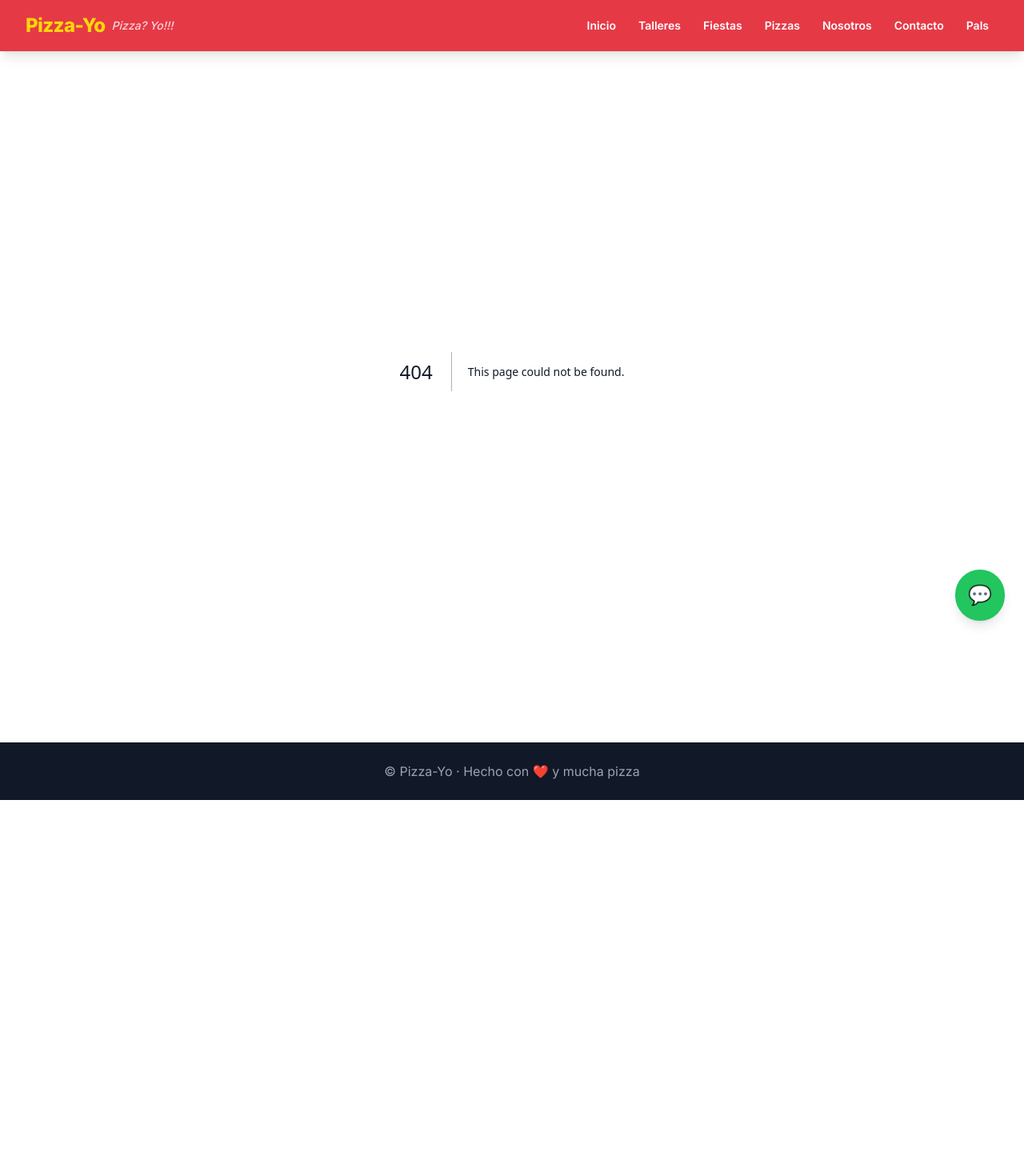
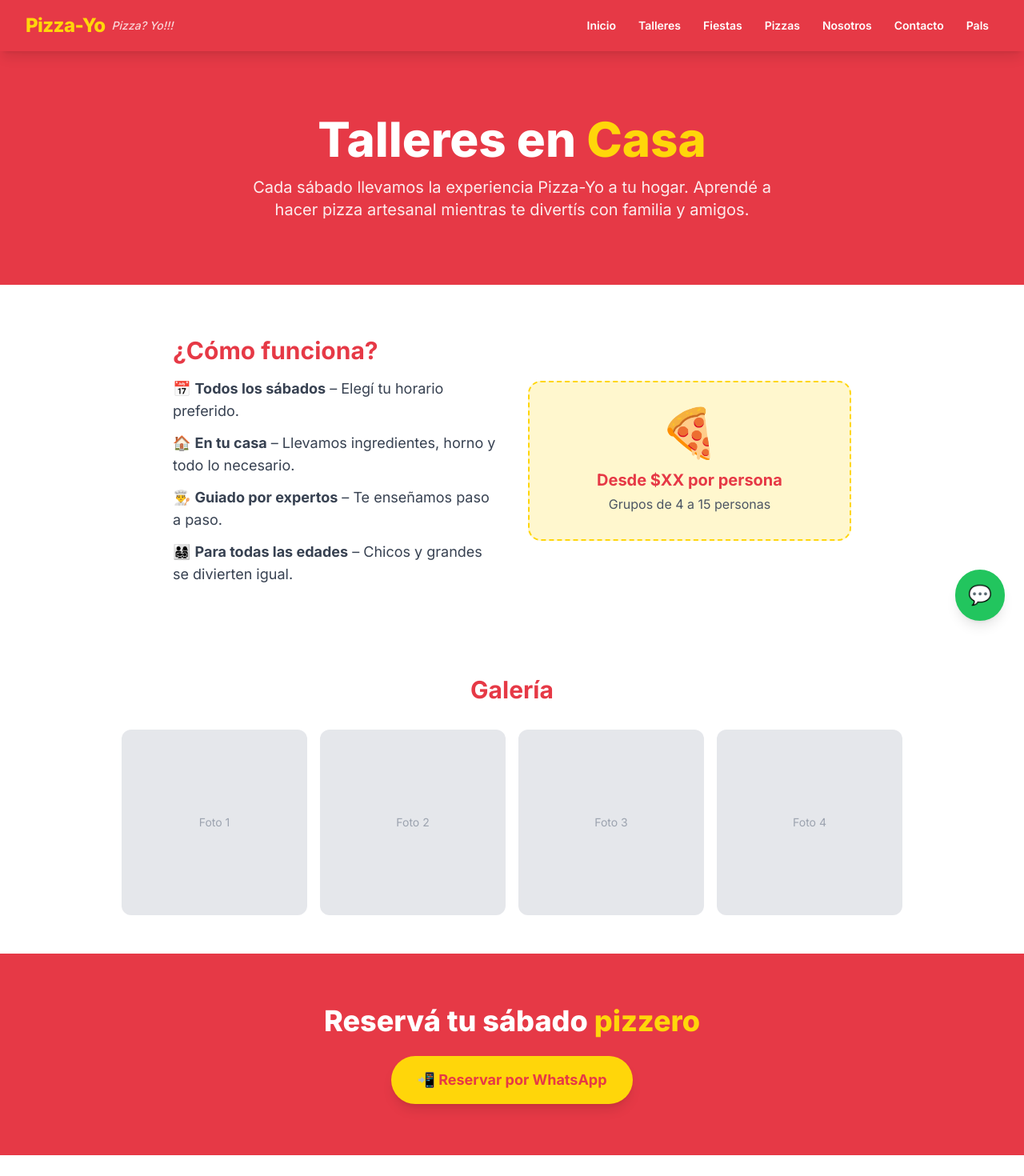
Before and after one commit to toodiaz/pizza-yo-website, a Next.js app: page /talleres in a window 1280 px wide. Before the commit this address had no page. Shown: the top 1470 px of the page at 80% size. Before the commit the page ends 1000 px from the top, so only its background shows below. Built offline with nearby package versions, Linux system fonts and the light colour scheme.

Commit message:
feat: add app/talleres/page.tsx

```diff
--- /dev/null
+++ b/app/talleres/page.tsx
@@ -0,0 +1,69 @@
+import Image from "next/image";
+
+export default function Talleres() {
+  const WA = "https://wa.me/521135759862943271";
+  const gallery = [1, 2, 3, 4];
+
+  return (
+    <main>
+      {/* Header */}
+      <section className="bg-[#E63946] text-white py-20 px-6 text-center">
+        <h1 className="text-5xl md:text-6xl font-extrabold">
+          Talleres en <span className="text-[#FFD60A]">Casa</span>
+        </h1>
+        <p className="mt-4 text-lg md:text-xl max-w-2xl mx-auto opacity-90">
+          Cada sábado llevamos la experiencia Pizza-Yo a tu hogar. Aprendé a hacer pizza artesanal mientras te divertís con familia y amigos.
+        </p>
+      </section>
+
+      {/* Info */}
+      <section className="py-16 px-6 max-w-4xl mx-auto">
+        <div className="grid md:grid-cols-2 gap-10 items-center">
+          <div>
+            <h2 className="text-3xl font-bold text-[#E63946] mb-4">¿Cómo funciona?</h2>
+            <ul className="space-y-3 text-gray-700 text-lg">
+              <li>📅 <strong>Todos los sábados</strong> – Elegí tu horario preferido.</li>
+              <li>🏠 <strong>En tu casa</strong> – Llevamos ingredientes, horno y todo lo necesario.</li>
+              <li>👨‍🍳 <strong>Guiado por expertos</strong> – Te enseñamos paso a paso.</li>
+              <li>👨‍👩‍👧‍👦 <strong>Para todas las edades</strong> – Chicos y grandes se divierten igual.</li>
+            </ul>
+          </div>
+          <div className="bg-[#FFD60A]/20 rounded-2xl p-8 text-center border-2 border-dashed border-[#FFD60A]">
+            <span className="text-6xl">🍕</span>
+            <p className="mt-4 font-bold text-[#E63946] text-xl">Desde $XX por persona</p>
+            <p className="text-gray-600 mt-1">Grupos de 4 a 15 personas</p>
+          </div>
+        </div>
+      </section>
+
+      {/* Galería */}
+      <section className="py-12 px-6 max-w-5xl mx-auto">
+        <h2 className="text-3xl font-bold text-center text-[#E63946] mb-8">Galería</h2>
+        <div className="grid grid-cols-2 md:grid-cols-4 gap-4">
+          {gallery.map((n) => (
+            <div key={n} className="aspect-square bg-gray-200 rounded-xl overflow-hidden relative">
+              <div className="absolute inset-0 flex items-center justify-center text-gray-400 text-sm">
+                Foto {n}
+              </div>
+            </div>
+          ))}
+        </div>
+      </section>
+
+      {/* CTA */}
+      <section className="bg-[#E63946] py-16 px-6 text-center">
+        <h2 className="text-3xl md:text-4xl font-extrabold text-white">
+          Reservá tu sábado <span className="text-[#FFD60A]">pizzero</span>
+        </h2>
+        <a
+          href={WA}
+          target="_blank"
+          rel="noopener noreferrer"
+          className="mt-6 inline-block bg-[#FFD60A] text-[#E63946] font-bold text-lg px-8 py-4 rounded-full shadow-lg hover:scale-105 transition-transform"
+        >
+          📲 Reservar por WhatsApp
+        </a>
+      </section>
+    </main>
+  );
+}
```
